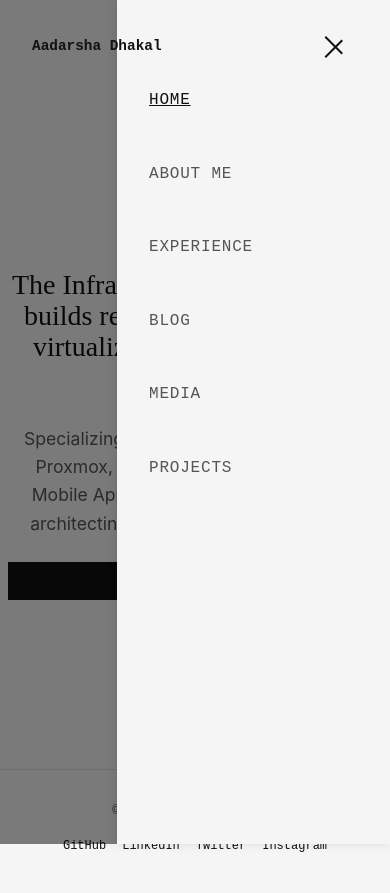
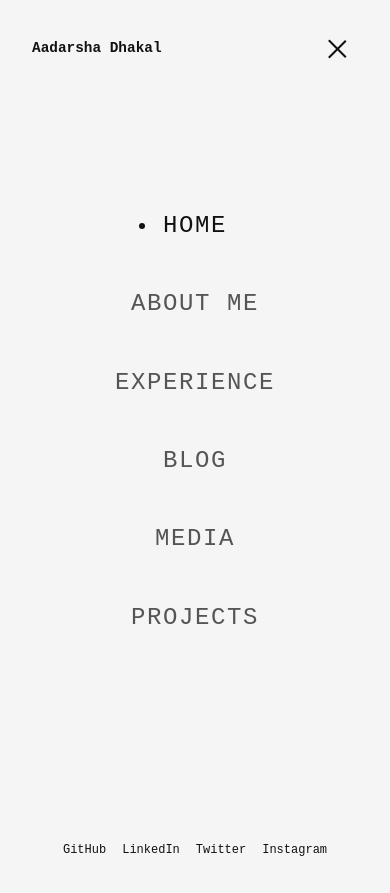
Before and after one commit to aadarshadhakalg/portfolio, a React (Vite) app: page / in a window 390 px wide. Both pictures are taken after a click on the button "Toggle menu". Built offline with nearby package versions, Linux system fonts and the light colour scheme.

Commit message:
responsive

```diff
--- a/src/components/Navbar.jsx
+++ b/src/components/Navbar.jsx
@@ -24,6 +24,7 @@ const Navbar = () => {
     };
 
     return (
+        <>
             <nav style={{
                 maxWidth: '1000px',
                 margin: '0 auto',
@@ -31,9 +32,10 @@ const Navbar = () => {
                 display: 'flex',
                 justifyContent: 'space-between',
                 alignItems: 'center',
-            position: 'relative'
+                position: 'relative',
+                zIndex: 1002
             }}>
-            <div className="mono" style={{ fontSize: '0.9rem', fontWeight: 'bold', zIndex: 1001 }}>
+                <div className="mono" style={{ fontSize: '0.9rem', fontWeight: 'bold', zIndex: 1003 }}>
                     <Link to="/" style={{ color: 'inherit', textDecoration: 'none' }} onClick={closeMenu}>
                         <ScrambleText text="Aadarsha Dhakal" duration={1000} />
                     </Link>
@@ -43,14 +45,14 @@ const Navbar = () => {
                 <button
                     onClick={toggleMenu}
                     style={{
-                    display: 'none',
+                        display: 'none', // Controlled by media query
                         background: 'none',
                         border: 'none',
                         cursor: 'pointer',
                         padding: '0.5rem',
-                    zIndex: 1001,
+                        zIndex: 1003,
                         flexDirection: 'column',
-                    gap: '4px'
+                        gap: '6px'
                     }}
                     className="hamburger-menu"
                     aria-label="Toggle menu"
@@ -60,7 +62,7 @@ const Navbar = () => {
                         height: '2px',
                         backgroundColor: 'var(--text-primary)',
                         transition: 'all 0.3s ease',
-                    transform: isMenuOpen ? 'rotate(45deg) translateY(6px)' : 'none'
+                        transform: isMenuOpen ? 'rotate(45deg) translate(5px, 6px)' : 'none'
                     }}></span>
                     <span style={{
                         width: '24px',
@@ -74,7 +76,7 @@ const Navbar = () => {
                         height: '2px',
                         backgroundColor: 'var(--text-primary)',
                         transition: 'all 0.3s ease',
-                    transform: isMenuOpen ? 'rotate(-45deg) translateY(-6px)' : 'none'
+                        transform: isMenuOpen ? 'rotate(-45deg) translate(5px, -6px)' : 'none'
                     }}></span>
                 </button>
 
@@ -96,25 +98,26 @@ const Navbar = () => {
                         </Link>
                     ))}
                 </div>
+            </nav>
 
             {/* Mobile Navigation */}
             <div
                 className="mobile-nav"
                 style={{
-                    display: 'none',
+                    display: 'flex', // Always flex, visibility controlled by position
                     position: 'fixed',
                     top: 0,
                     right: isMenuOpen ? 0 : '-100%',
-                    width: '70%',
-                    maxWidth: '300px',
+                    width: '100%',
                     height: '100vh',
                     backgroundColor: 'var(--bg-color)',
-                    boxShadow: isMenuOpen ? '-2px 0 10px rgba(0,0,0,0.1)' : 'none',
-                    transition: 'right 0.3s ease',
-                    zIndex: 1000,
-                    padding: '5rem 2rem 2rem',
+                    transition: 'right 0.4s cubic-bezier(0.19, 1, 0.22, 1)',
+                    zIndex: 1001,
                     flexDirection: 'column',
-                    gap: '2rem'
+                    justifyContent: 'center',
+                    alignItems: 'center',
+                    gap: '2.5rem',
+                    visibility: isMenuOpen ? 'visible' : 'hidden' // Hide from screen readers/tab when closed
                 }}
             >
                 {navItems.map((item) => (
@@ -124,35 +127,32 @@ const Navbar = () => {
                         onClick={closeMenu}
                         className="mono"
                         style={{
-                            fontSize: '1rem',
-                            letterSpacing: '0.05rem',
-                            textDecoration: location.pathname === item.href ? 'underline' : 'none',
+                            fontSize: '1.5rem',
+                            letterSpacing: '0.1rem',
+                            textDecoration: 'none',
                             color: location.pathname === item.href ? 'var(--text-primary)' : 'var(--text-secondary)',
-                            padding: '0.5rem 0'
+                            opacity: isMenuOpen ? 1 : 0,
+                            transform: isMenuOpen ? 'translateY(0)' : 'translateY(20px)',
+                            transition: 'opacity 0.4s ease 0.1s, transform 0.4s ease 0.1s',
+                            position: 'relative'
                         }}
                     >
                         {item.label}
+                        {location.pathname === item.href && (
+                            <span style={{
+                                position: 'absolute',
+                                left: '-1.5rem',
+                                top: '50%',
+                                transform: 'translateY(-50%)',
+                                width: '6px',
+                                height: '6px',
+                                borderRadius: '50%',
+                                backgroundColor: 'var(--text-primary)'
+                            }} />
+                        )}
                     </Link>
                 ))}
             </div>
-
-            {/* Overlay */}
-            {isMenuOpen && (
-                <div
-                    onClick={closeMenu}
-                    style={{
-                        display: 'none',
-                        position: 'fixed',
-                        top: 0,
-                        left: 0,
-                        width: '100%',
-                        height: '100vh',
-                        backgroundColor: 'rgba(0,0,0,0.5)',
-                        zIndex: 999
-                    }}
-                    className="mobile-overlay"
-                />
-            )}
 
             <style>{`
                 @media (max-width: 768px) {
@@ -162,15 +162,14 @@ const Navbar = () => {
                     .hamburger-menu {
                         display: flex !important;
                     }
+                }
+                @media (min-width: 769px) {
                     .mobile-nav {
-                        display: flex !important;
-                    }
-                    .mobile-overlay {
-                        display: block !important;
+                        display: none !important;
                     }
                 }
             `}</style>
-        </nav>
+        </>
     );
 };
 
```
Lines whose indentation alone changed are shown as unchanged.
